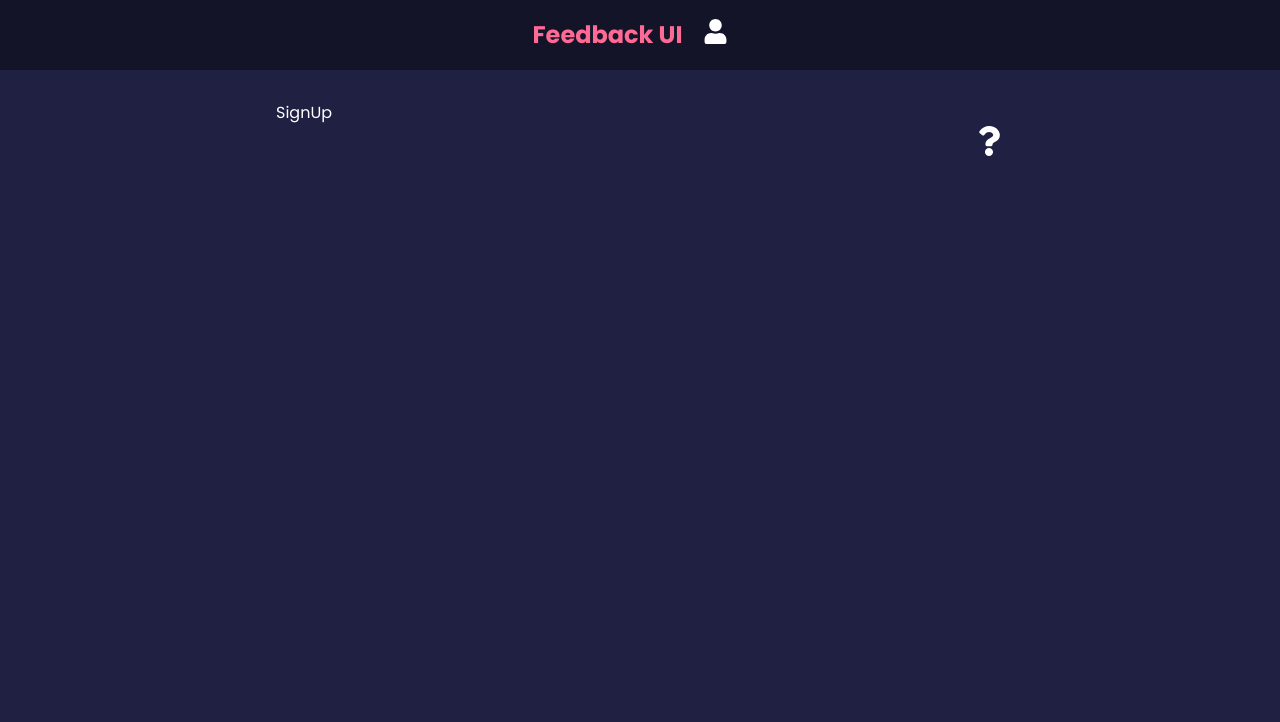
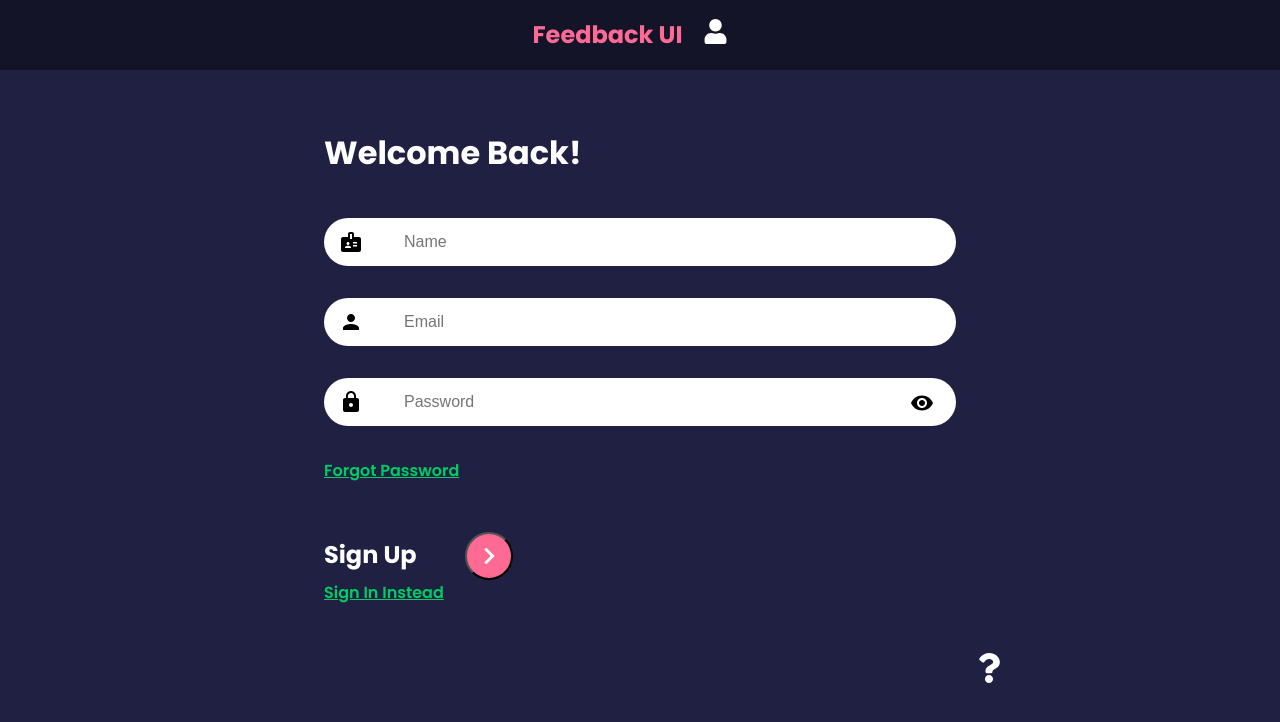
Before and after one commit to ozanisgor/react-firebase-feedback-app, a React (Create React App) app: page /sign-up in a window 1280 px wide. Shown: the top 722 px of the page. Built offline with nearby package versions, Linux system fonts and the light colour scheme.

Commit message:
add: SignUp Page

```diff
--- a/src/index.css
+++ b/src/index.css
@@ -358,6 +358,22 @@ input:focus {
   font-size: 1rem;
 }
 
+@media (min-width: 1100px) {
+  .input,
+  .passwordInput,
+  .emailInput,
+  .nameInput,
+  .textarea {
+    padding: 0 5rem;
+  }
+}
+
+.nameInput {
+  margin-bottom: 2rem;
+  background: url("./components/assets/badgeIcon.svg") #ffffff 2.5% center
+    no-repeat;
+}
+
 .emailInput {
   margin-bottom: 2rem;
   background: url("./components/assets/personIcon.svg") #ffffff 2.5% center
@@ -368,16 +384,6 @@ input:focus {
   margin-bottom: 2rem;
   background: url("./components/assets/lockIcon.svg") #ffffff 2.5% center
     no-repeat;
-}
-
-@media (min-width: 1100px) {
-  .input,
-  .passwordInput,
-  .emailInput,
-  .nameInput,
-  .textarea {
-    padding: 0 5rem;
-  }
 }
 
 .signInButton,
--- a/src/pages/SignIn.jsx
+++ b/src/pages/SignIn.jsx
@@ -26,7 +26,7 @@ function SignIn() {
     <>
       <div className='pageContainer'>
         <header>
-          <p className='pageHeader'>Welcome Back!</p>
+          <p className='pageHeader'>Welcome!</p>
         </header>
         <form>
           <input
--- a/src/pages/SignUp.jsx
+++ b/src/pages/SignUp.jsx
@@ -1,4 +1,85 @@
+import { useState } from "react"
+import { Link } from "react-router-dom"
+import { ReactComponent as ArrowRightIcon } from "../components/assets/keyboardArrowRightIcon.svg"
+import visibilityIcon from "../components/assets/visibilityIcon.svg"
+
 function SignUp() {
-  return <div>SignUp</div>
+  const [showPassword, setShowPassword] = useState(false)
+  const [formData, setFormData] = useState({
+    name: "",
+    email: "",
+    password: "",
+  })
+
+  const { name, email, password } = formData
+
+  const onChange = (e) => {
+    setFormData((prevState) => ({
+      ...prevState,
+      [e.target.id]: e.target.value,
+    }))
+  }
+
+  return (
+    <>
+      <div className='pageContainer'>
+        <header>
+          <p className='pageHeader'>Welcome Back!</p>
+        </header>
+
+        <form>
+          <input
+            type='text'
+            className='nameInput'
+            placeholder='Name'
+            id='name'
+            value={name}
+            onChange={onChange}
+          />
+          <input
+            type='email'
+            className='emailInput'
+            placeholder='Email'
+            id='email'
+            value={email}
+            onChange={onChange}
+          />
+
+          <div className='passwordInputDiv'>
+            <input
+              type={showPassword ? "text" : "password"}
+              className='passwordInput'
+              placeholder='Password'
+              id='password'
+              value={password}
+              onChange={onChange}
+            />
+
+            <img
+              src={visibilityIcon}
+              alt='show password'
+              className='showPassword'
+              onClick={() => setShowPassword((prevState) => !prevState)}
+            />
+          </div>
+
+          <Link to='/forgot-password' className='forgotPasswordLink'>
+            Forgot Password
+          </Link>
+
+          <div className='signUpBar'>
+            <p className='signUpText'>Sign Up</p>
+            <button className='signUpButton'>
+              <ArrowRightIcon fill='#ffffff' width='34px' height='34px' />
+            </button>
+          </div>
+        </form>
+
+        <Link to='/sign-in' className='registerLink'>
+          Sign In Instead
+        </Link>
+      </div>
+    </>
+  )
 }
 export default SignUp
```
Also changed, not shown: src/components/assets/badgeIcon.svg (added).
